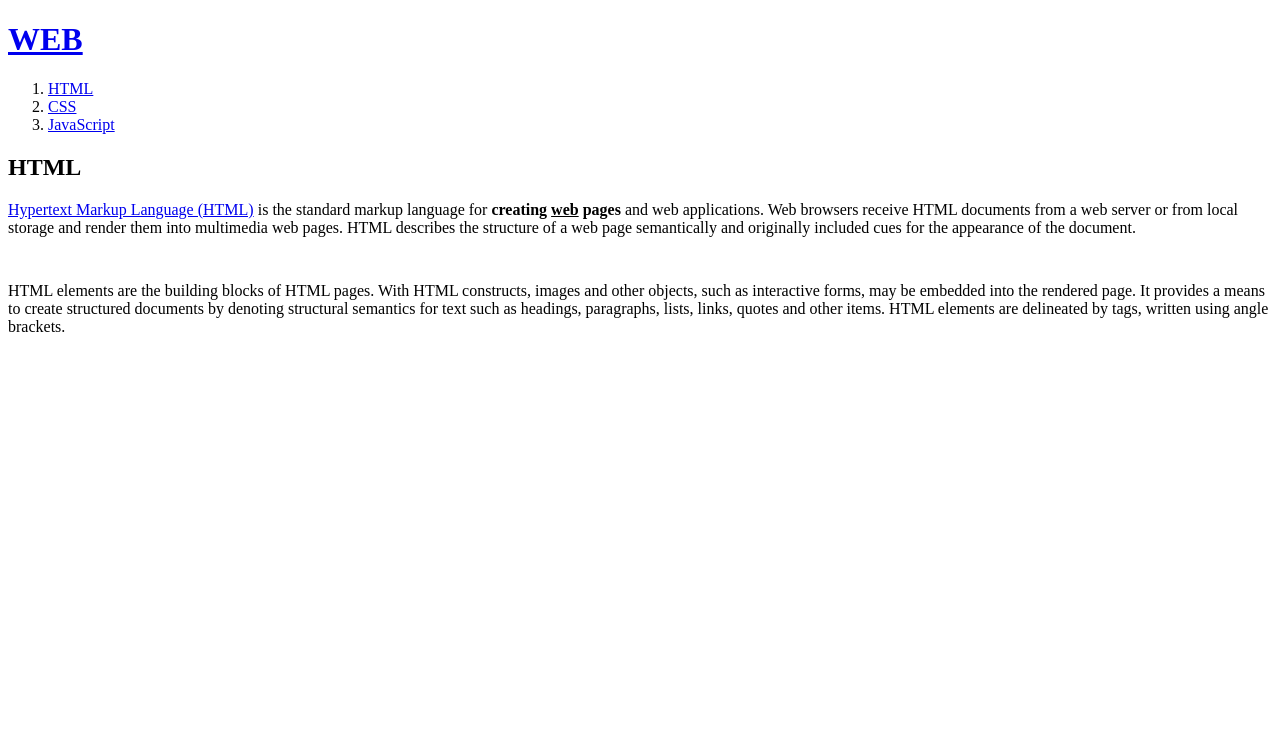
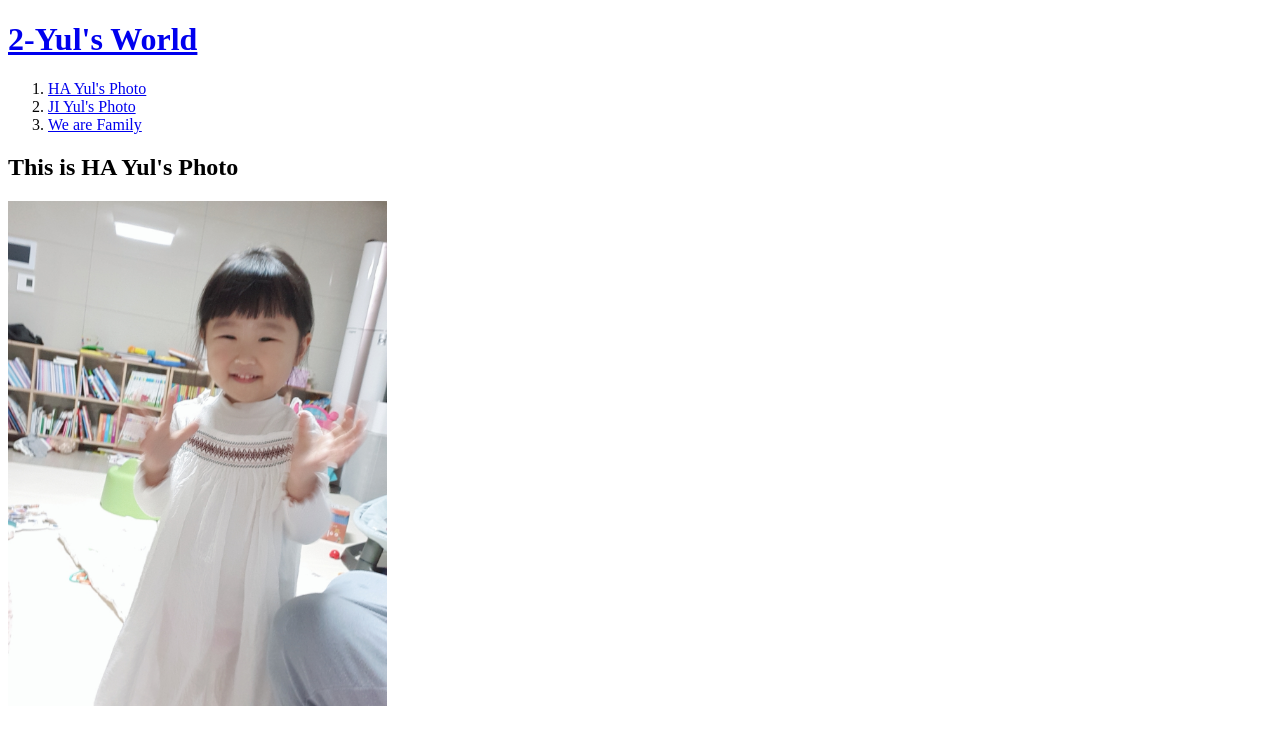
Before and after one commit to Yulfamlove/Yul-s-Fam, a plain HTML site: page 1.html in a window 1280 px wide. Drawn offline with Linux system fonts and the light colour scheme.

Commit message:
Add files via upload

```diff
--- a/1.html
+++ b/1.html
@@ -3,29 +3,23 @@
 <html>
 
 <head>
-  <title>WEB1 - html</title>
+  <title>Welcom TO 2 Yul' World</title>
   <meta charset="utf-8">
 </head>
 
 <body>
-  <h1><a href="index.html">WEB</a></h1>
+  <h1><a href="index">2-Yul's World</a></h1>
   <ol>
-    <li><a href="1.html">HTML</a></li>
-    <li><a href="2.html">CSS</a></li>
-    <li><a href="3.html">JavaScript</a></li>
+    <li><a href="1.html">HA Yul's Photo</a></li>
+    <li><a href="2.html">JI Yul's Photo</a></li>
+    <li><a href="3.html">We are Family</a></li>
   </ol>
-  <h2>HTML</h2>
+  <h2>This is HA Yul's Photo</h2>
 
-  <p><a href="https://www.w3.org/TR/html5/" target="_blank" title="html5 speicification">Hypertext Markup Language (HTML)</a>
-    is the standard markup language for <strong>creating <u>web</u> pages</strong> and web applications.
-    Web browsers receive HTML documents from a web server or from local storage and render them into multimedia web pages.
-    HTML describes the structure of a web page semantically and originally included cues for the appearance of the document.
+<img src="hayul.jpg" width=30%>
 
-  </p><p style="margin-top:45px;">HTML elements are the building blocks of HTML pages. With HTML constructs,
-    images and other objects, such as interactive forms, may be embedded into the rendered page.
-    It provides a means to create structured documents by denoting structural semantics for text such as headings,
-    paragraphs, lists, links, quotes and other items. HTML elements are delineated by tags, written using angle brackets.
-  </p>
+
+
 </body>
 
 </html>
```
Also changed, not shown: 2.html (+9 -15 lines), 3.html (+31 -15 lines), index.html (+33 -15 lines), 2yul.jpg (added), fa.jpg (added), hayul.jpg (added), 1 other file.
